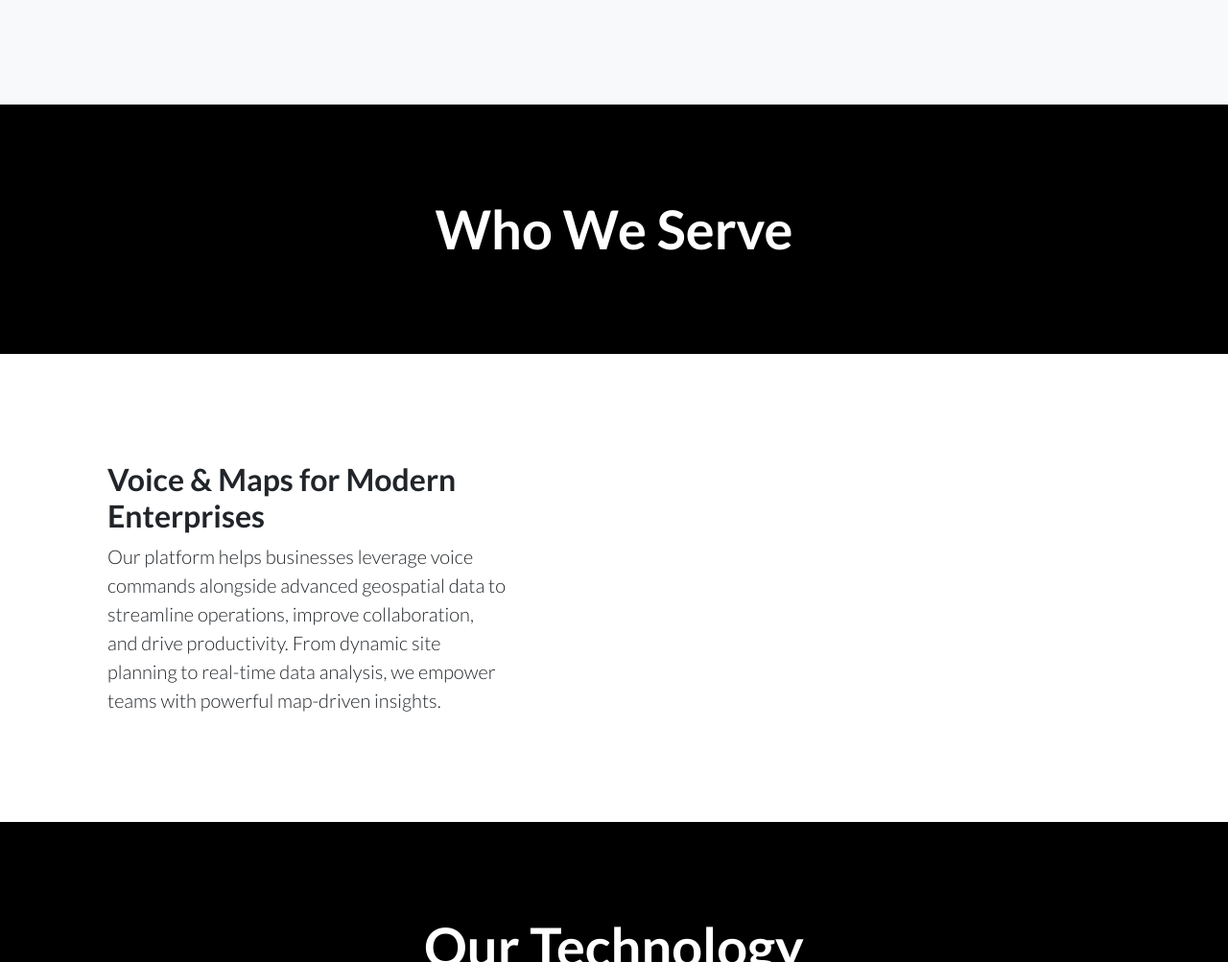
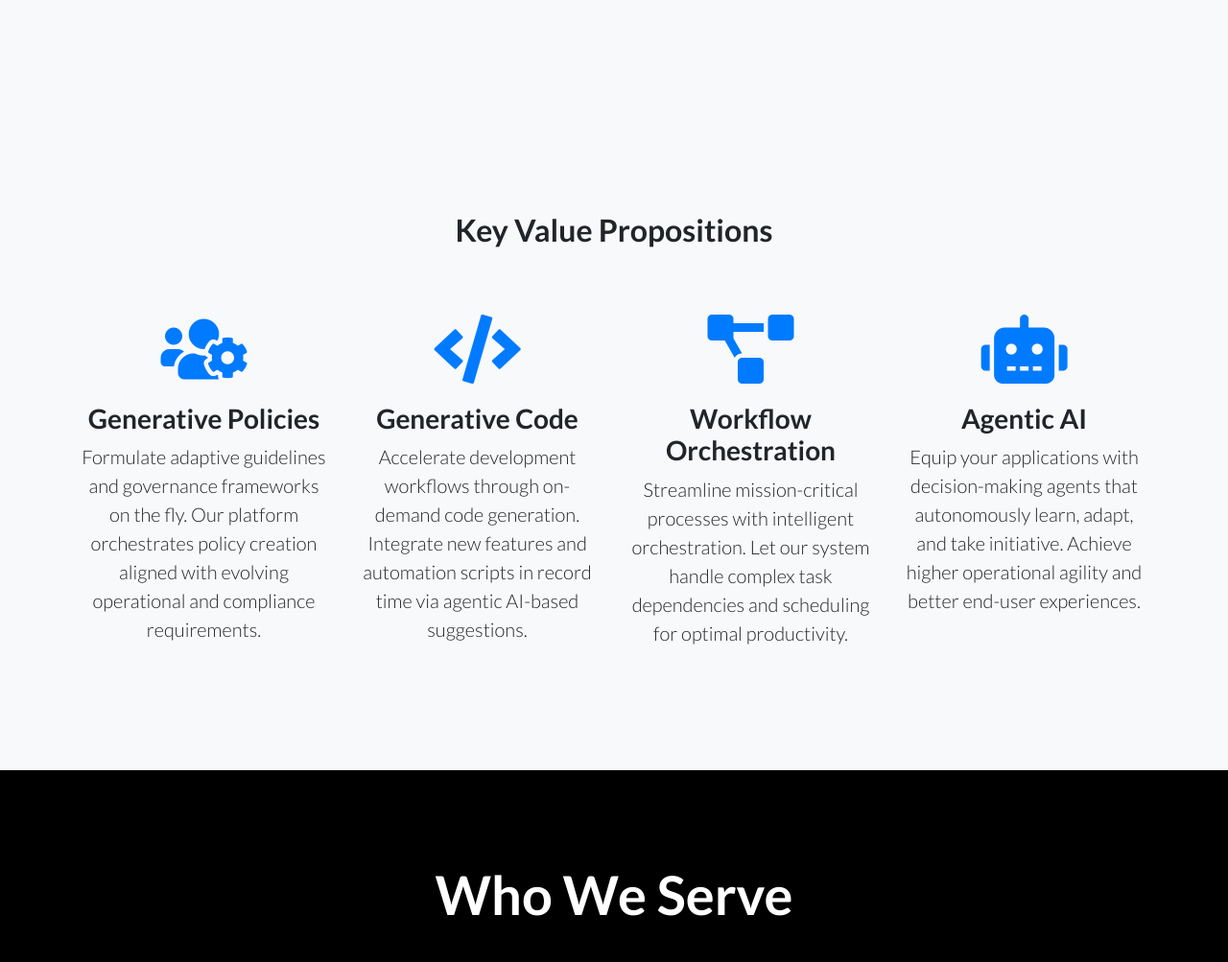
Before and after one commit to hyperspec-ai/hyperspec.github.io, a website: page index.html in a window 1280 px wide. Shown: the part 1127-2130 px from the top of the page at 96% size. Drawn offline with Linux system fonts and the light colour scheme.

Commit message:
Update index.html

```diff
--- a/index.html
+++ b/index.html
@@ -121,6 +121,65 @@
           </div>
         </div>
 
+      </div>
+    </div>
+  </section>
+
+  <!-- Key Value Propositions -->
+  <section class="features-icons bg-light text-center">
+    <div class="container">
+      <div class="row">
+        <div class="col-12">
+          <h2 class="mb-5">Key Value Propositions</h2>
+        </div>
+
+        <div class="col-lg-3">
+          <div class="features-icons-item mx-auto mb-5 mb-lg-0 mb-lg-3">
+            <div class="features-icons-icon d-flex">
+              <i class="fas fa-users-cog m-auto text-primary"></i>
+            </div>
+            <h3>Generative Policies</h3>
+            <p class="lead mb-0">
+              Formulate adaptive guidelines and governance frameworks on the fly. Our platform orchestrates policy creation aligned with evolving operational and compliance requirements.
+            </p>
+          </div>
+        </div>
+
+        <div class="col-lg-3">
+          <div class="features-icons-item mx-auto mb-5 mb-lg-0 mb-lg-3">
+            <div class="features-icons-icon d-flex">
+              <i class="fas fa-code m-auto text-primary"></i>
+            </div>
+            <h3>Generative Code</h3>
+            <p class="lead mb-0">
+              Accelerate development workflows through on-demand code generation. Integrate new features and automation scripts in record time via agentic AI-based suggestions.
+            </p>
+          </div>
+        </div>
+
+        <div class="col-lg-3">
+          <div class="features-icons-item mx-auto mb-5 mb-lg-0 mb-lg-3">
+            <div class="features-icons-icon d-flex">
+              <i class="fas fa-project-diagram m-auto text-primary"></i>
+            </div>
+            <h3>Workflow Orchestration</h3>
+            <p class="lead mb-0">
+              Streamline mission-critical processes with intelligent orchestration. Let our system handle complex task dependencies and scheduling for optimal productivity.
+            </p>
+          </div>
+        </div>
+
+        <div class="col-lg-3">
+          <div class="features-icons-item mx-auto mb-0 mb-lg-3">
+            <div class="features-icons-icon d-flex">
+              <i class="fas fa-robot m-auto text-primary"></i>
+            </div>
+            <h3>Agentic AI</h3>
+            <p class="lead mb-0">
+              Equip your applications with decision-making agents that autonomously learn, adapt, and take initiative. Achieve higher operational agility and better end-user experiences.
+            </p>
+          </div>
+        </div>
       </div>
     </div>
   </section>
```
